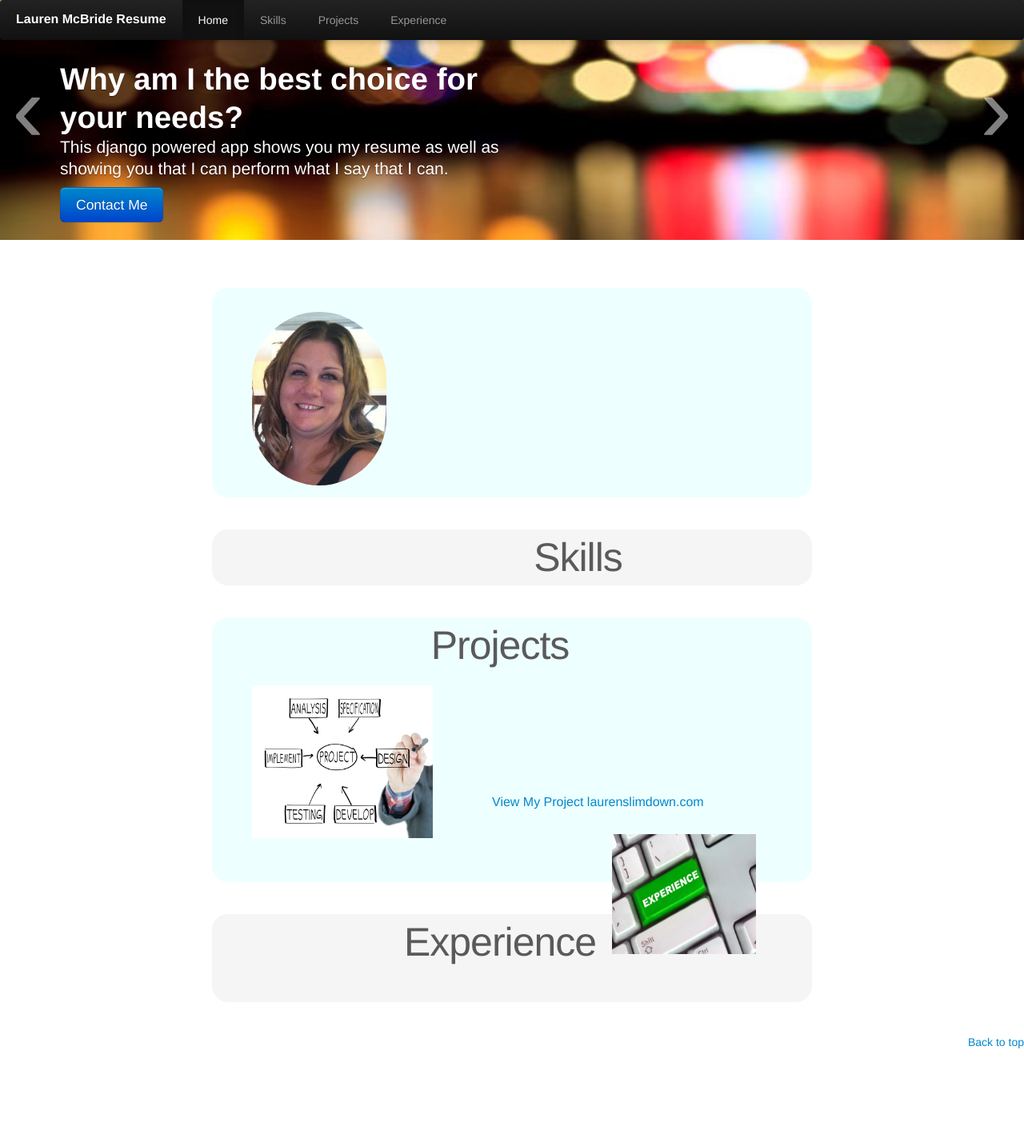
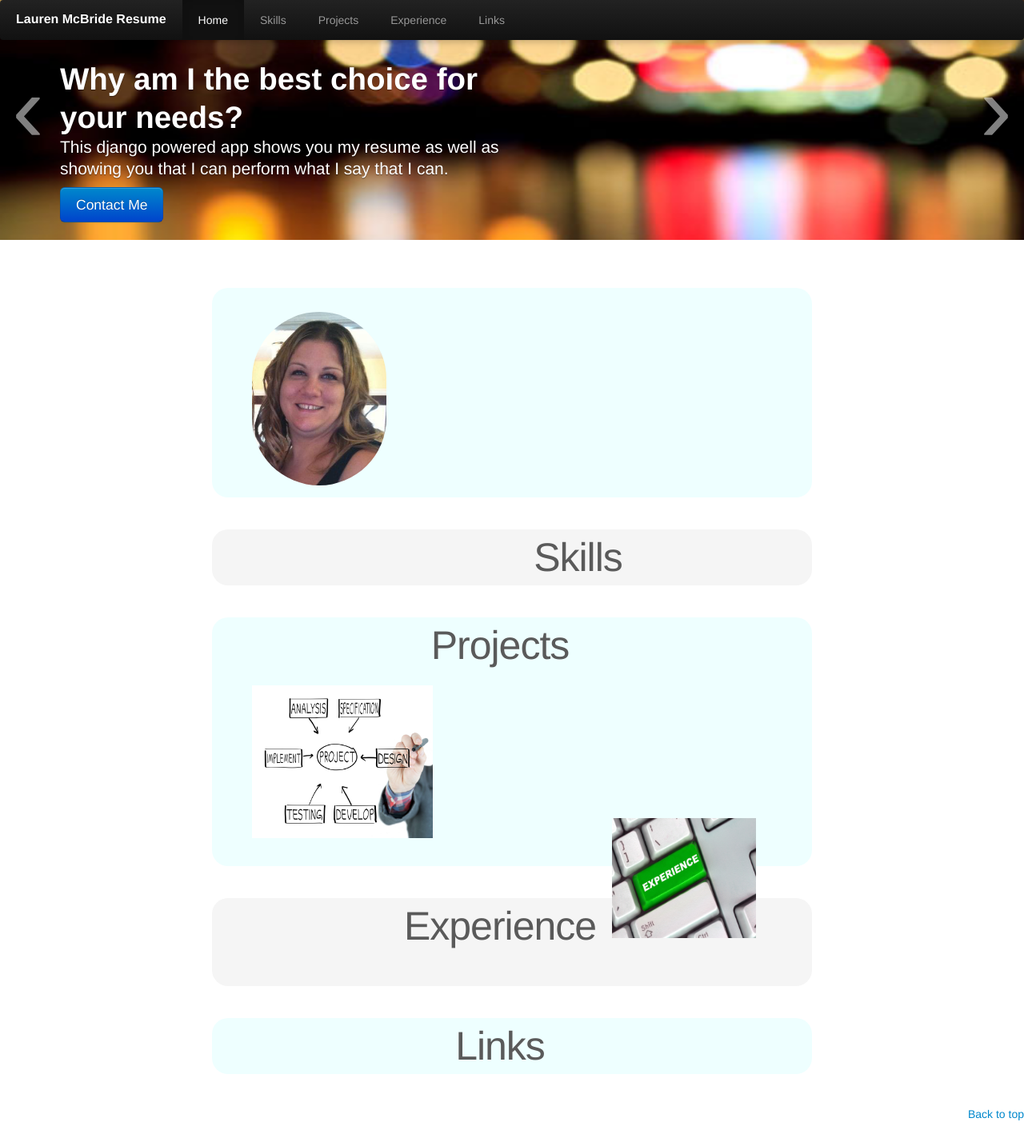
Before and after one commit to lmcbride/resume, a Django app: template resume_app/templates/index.html in a window 1280 px wide. Shown: the whole page at 80% size. Before the commit the page ends 1311 px from the top, so only its background shows below. Run offline with Django 3.2, Linux system fonts and the light colour scheme; the template is opened without the code that fills it, so the values that code supplies are empty; some libraries are stand-ins or nearby versions.

Commit message:
New Model Added

```diff
--- a/resume_app/admin.py
+++ b/resume_app/admin.py
@@ -1,8 +1,10 @@
 from django.contrib import admin
-from resume_app.models import Person, Skills, Category, Projects, Experience
+from resume_app.models import Person, Skills, Category, Projects, Experience, Links
+
 
 admin.site.register(Person)
 admin.site.register(Skills)
 admin.site.register(Category)
 admin.site.register(Projects)
 admin.site.register(Experience)
+admin.site.register(Links)
--- a/resume_app/models.py
+++ b/resume_app/models.py
@@ -31,6 +31,12 @@ class Experience(models.Model):
     begin_date = models.DateField(auto_now=False, auto_now_add=False)
     end_date = models.DateField(default = None,null=True, blank=True, auto_now_add=False)
     title = models.CharField(max_length=50)
+    #wtf is this stupid shit?
     description = models.CharField(max_length=250)
     description_2 = models.CharField(max_length=250, default=True)
     description_3 = models.CharField(max_length=250, default=True)
+
+
+class Links(models.Model):
+    links = models.URLField(max_length=200)
+    description = models.CharField(max_length=200)
--- a/resume_app/templates/index.html
+++ b/resume_app/templates/index.html
@@ -294,6 +294,7 @@
                 <li><a href="#skills">Skills</a></li>
                 <li><a href="#projects">Projects</a></li>
                 <li><a href="#experience">Experience</a></li>
+                <li><a href="#links">Links</a></li>
                 <!-- Read about Bootstrap dropdowns at http://twitter.github.com/bootstrap/javascript.html#dropdowns -->
 
                   </ul>
@@ -440,11 +441,7 @@
 		</div>
 	</div>
 
-	<div class="link_size">
-		<div class="link_div">
-			<a href="http://www.laurenslimdown.com">View My Project laurenslimdown.com</a>
-		</div>
-	</div>
+
 </div>
 
 <div id="experience" class="skills_div section_divs">
@@ -488,6 +485,33 @@
 </div>
 
 
+<div id="links" class="about_div section_divs">
+
+	<div class="row">
+		<div align="center">
+			<h2 class="featurette-heading">Links</h2>
+        </div>
+    </div>
+
+     <div class="row-fluid">
+
+        <div class="link_size">
+
+			{% for link in link_list %}
+					<li>
+					<p>{{link.links}}</p>
+					<p>{{link.description}}</p>
+					</li>
+
+			{% endfor %}
+		</div>
+	</div>
+</div>
+
+
+
+
+
       <!-- /END THE FEATURETTES -->
 
 
--- a/resume_app/views.py
+++ b/resume_app/views.py
@@ -18,4 +18,5 @@ def home(request):
            'category_list':Category.objects.all(),
            'category_skill_list':category_skill_list,
            'project_list':Projects.objects.all(),
-           'experience_list':Experience.objects.all()}
+           'experience_list':Experience.objects.all(),
+           'link_list':Links.objects.all()}
```
Also changed, not shown: resume_app/migrations/0002_auto__add_links.py (added).
